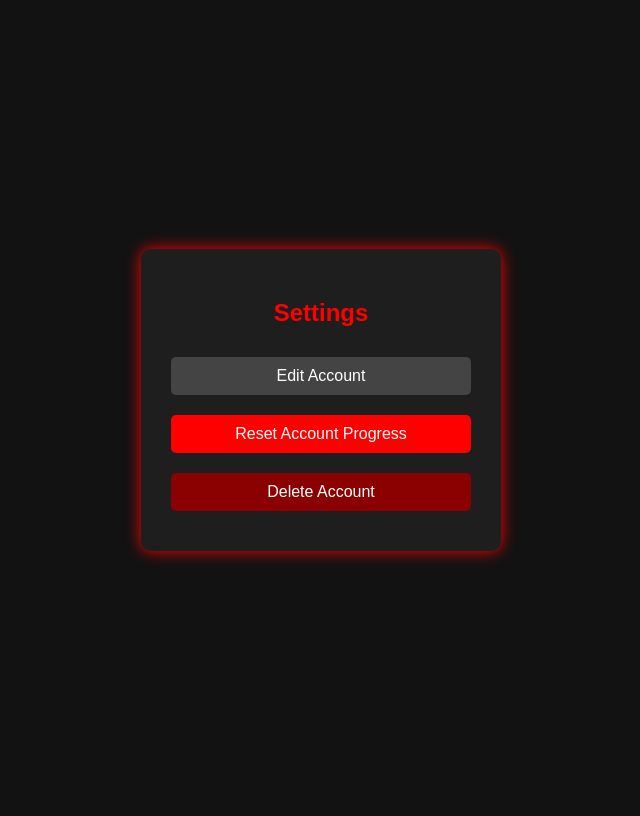
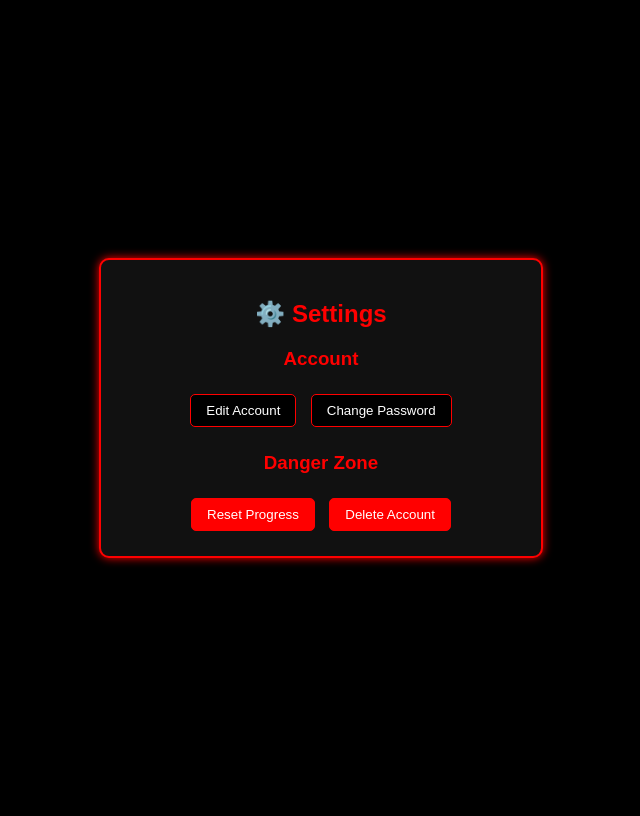
Before and after one commit to IHac-er/SE_LAB_PROJECT, a Flask app: page /settings in a window 1280 px wide. Shown: the whole page, without its empty margins (319-959 px from the left). Before the commit the page ends 563 px from the top, so only its background shows below. Run offline with Flask 3, Linux system fonts and the light colour scheme; the visitor is signed in with stand-in values (Sample User, id 1).

Commit message:
settings.html has been updated

```diff
--- a/app.py
+++ b/app.py
@@ -24,7 +24,4 @@ def ER404():
     return render_template('404.html')
 
 if __name__ == "__main__":
-    url = "http://127.0.0.1:5000/"
-    os.system(f'start chrome "{url}"')
-
     app.run(host="0.0.0.0", port=5000, debug=True)
--- a/routes/auth.py
+++ b/routes/auth.py
@@ -21,7 +21,7 @@ def register_user():
     password = request.form['password']
 
     if "codeodyssey" in email:
-        return "Invalid Email. Try Again"
+        return jsonify(success=False, message="Invalid Email. Try Again!")
 
     try:
         db = get_db_connection()
@@ -65,7 +65,7 @@ def login_user():
             session['email'] = user[1]
             return redirect("/admin_login")
         else:
-            return "Invalid Credentials. Try Again."
+            return jsonify(success=False, message="Invalid Credentials. Try Again!")
 
     else:
         query = "SELECT * FROM users WHERE email = %s AND password = %s"
@@ -78,7 +78,7 @@ def login_user():
             session['name'] = user[0]
             session['email'] = user[1]
         else:
-            return "Invalid Credentials. Try Again."
+            return jsonify(success=False, message="Invalid Credentials. Try Again!")
 
         query = "SELECT * FROM user_details WHERE email = %s"
 
--- a/routes/dashboard.py
+++ b/routes/dashboard.py
@@ -68,7 +68,7 @@ def reset_progress():
     try:
         reset_query = """
             UPDATE user_details
-            SET bio = '', xp = 0, user_rank = 'bronze', badges = 0, day_streak = 0
+            SET xp = 0, user_rank = 'bronze', badges = 0, day_streak = 0
             WHERE email = %s
         """
         cursor.execute(reset_query, (email,))
@@ -114,3 +114,39 @@ def delete_account():
     finally:
         cursor.close()
         db.close()
+
+@dashboard_bp.route('/change-password', methods=['POST'])
+def change_password():
+    email = session.get('email')
+    if not email:
+        return jsonify({"success": False, "message": "Unauthorized"}), 401
+
+    data = request.get_json()
+    new_password = data.get("newPassword")
+    old_password = data.get("oldPassword")
+
+    db = get_db_connection()
+    cursor = db.cursor()
+
+    try:
+        cursor.execute("select password from users where email = %s",(email,))
+        user = cursor.fetchone()
+
+        if user[0] != old_password:
+            return jsonify({"success": False, "message": "Old Password Incorrect!"})
+
+        query = "update users set password = %s where email = %s"
+        values = (new_password, email)
+
+        cursor.execute(query, values)
+        db.commit()
+
+        return jsonify({"success": True, "message": "Password Changed Successfully!"}), 200
+
+    except mysql.connector.Error as err:
+        print(f"Error changing password: {err}")
+        return jsonify({"success": False, "message": "Database Error!"}), 401
+
+    finally:
+        cursor.close()
+        db.close()
--- a/static/css/dashboard/settings_style.css
+++ b/static/css/dashboard/settings_style.css
@@ -1,54 +1,129 @@
+/* General Page Styling */
 body {
-    background-color: #121212;
+    background-color: black;
     color: white;
     font-family: Arial, sans-serif;
     display: flex;
     justify-content: center;
     align-items: center;
     height: 100vh;
-    margin: 0;
 }
 
 .settings-container {
-    background-color: #1e1e1e;
-    padding: 30px;
+    background-color: #111;
+    padding: 20px;
+    border: 2px solid red;
     border-radius: 10px;
-    box-shadow: 0 0 15px red;
     text-align: center;
-    width: 300px;
+    box-shadow: 0 0 10px red;
+    width: 400px;
 }
 
-h2 {
+h2, h3 {
     color: red;
-    margin-bottom: 20px;
+}
+
+.section {
+    margin-top: 20px;
 }
 
 button {
-    width: 100%;
-    padding: 10px;
-    margin: 10px 0;
-    border: none;
+    background-color: black;
+    color: white;
+    border: 1px solid red;
+    padding: 8px 15px;
+    cursor: pointer;
     border-radius: 5px;
-    font-size: 1em;
-    cursor: pointer;
     transition: 0.3s;
+    margin: 5px;
 }
 
 button:hover {
-    opacity: 0.8;
+    background-color: red;
+    box-shadow: 0 0 8px red;
 }
 
-#edit-account {
-    background-color: #444;
-    color: white;
-}
-
-#reset-progress {
+.danger {
     background-color: red;
     color: white;
 }
 
-#delete-account {
+.danger:hover {
     background-color: darkred;
+}
+
+/* Change Password Modal */
+.modal {
+    display: none;
+    position: fixed;
+    left: 0;
+    top: 0;
+    width: 100%;
+    height: 100%;
+    background-color: rgba(0, 0, 0, 0.8);
+    justify-content: center;
+    align-items: center;
+}
+
+.modal-content {
+    background-color: #222;
+    padding: 20px;
+    width: 350px;
+    border: 2px solid red;
+    border-radius: 10px;
+    text-align: center;
+    box-shadow: 0 0 10px red;
+}
+
+.modal-content h3 {
+    color: red;
+    margin-bottom: 15px;
+}
+
+.modal-content label {
+    display: block;
+    text-align: left;
     color: white;
+    margin-bottom: 5px;
+    font-size: 14px;
 }
+
+.modal-content input {
+    width: 100%;
+    padding: 8px;
+    margin-bottom: 15px;
+    background-color: black;
+    border: 1px solid red;
+    color: white;
+    border-radius: 5px;
+    outline: none;
+}
+
+.modal-btn-container {
+    display: flex;
+    justify-content: space-between;
+}
+
+.modal-btn {
+    background-color: red;
+    color: white;
+    border: none;
+    padding: 8px 15px;
+    cursor: pointer;
+    border-radius: 5px;
+    transition: 0.3s;
+    width: 48%;
+}
+
+.modal-btn:hover {
+    background-color: darkred;
+    box-shadow: 0 0 8px red;
+}
+
+.close-btn {
+    background-color: gray;
+}
+
+.close-btn:hover {
+    background-color: darkgray;
+}
--- a/static/js/dashboard/settings_script.js
+++ b/static/js/dashboard/settings_script.js
@@ -34,7 +34,7 @@ function deleteAccount() {
         }).then(response => {
             if (response.ok) {
                 alert('Account deleted successfully!');
-                window.location.href = '/';  // Redirect to homepage after deletion
+                window.location.href = '/login';  // Redirect to homepage after deletion
             } else {
                 alert('Failed to delete account.');
             }
@@ -44,3 +44,44 @@ function deleteAccount() {
         });
     }
 }
+
+// Open Change Password Modal
+function openChangePassword() {
+    document.getElementById('passwordModal').style.display = 'flex';
+}
+
+// Close Change Password Modal
+function closeChangePassword() {
+    document.getElementById('passwordModal').style.display = 'none';
+}
+
+// Handle Password Change
+function changePassword() {
+    const oldPassword = document.getElementById("oldPassword").value;
+    const newPassword = document.getElementById("newPassword").value;
+    const confirmPassword = document.getElementById("confirmPassword").value;
+
+    if (newPassword !== confirmPassword) {
+        alert("New passwords do not match.");
+        return;
+    }
+
+    if (newPassword === oldPassword) {
+        alert("New password cannot be the same as old password!");
+        return;
+    }
+
+    fetch("/change-password", {
+        method: "POST",
+        body: JSON.stringify({ oldPassword, newPassword }),
+        headers: { "Content-Type": "application/json" }
+    })
+    .then(response => response.json())
+    .then(data => {
+        alert(data.message);
+        if (data.success) {
+            closeChangePassword();
+        }
+    })
+    .catch(error => console.error("Error:", error));
+}
--- a/templates/dashboard/settings.html
+++ b/templates/dashboard/settings.html
@@ -8,11 +8,42 @@
 </head>
 <body>
     <div class="settings-container">
-        <h2>Settings</h2>
-        <button id="edit-account" onclick="editAccount()">Edit Account</button>
-        <button id="reset-progress" onclick="resetProgress()">Reset Account Progress</button>
-        <button id="delete-account" class="danger" onclick="deleteAccount()">Delete Account</button>
+        <h2>⚙️ Settings</h2>
+
+        <div class="section">
+            <h3>Account</h3>
+            <button onclick="editAccount()">Edit Account</button>
+            <button onclick="openChangePassword()">Change Password</button>
+        </div>
+
+        <div class="section">
+            <h3>Danger Zone</h3>
+            <button class="danger" onclick="resetProgress()">Reset Progress</button>
+            <button class="danger" onclick="deleteAccount()">Delete Account</button>
+        </div>
     </div>
+
+    <!-- Change Password Modal -->
+    <div id="passwordModal" class="modal">
+        <div class="modal-content">
+            <h3>Change Password</h3>
+
+            <label for="oldPassword">Old Password</label>
+            <input type="password" id="oldPassword">
+
+            <label for="newPassword">New Password</label>
+            <input type="password" id="newPassword">
+
+            <label for="confirmPassword">Confirm Password</label>
+            <input type="password" id="confirmPassword">
+
+            <div class="modal-btn-container">
+                <button class="modal-btn" onclick="changePassword()">Submit</button>
+                <button class="modal-btn close-btn" onclick="closeChangePassword()">Cancel</button>
+            </div>
+        </div>
+    </div>
+
 
     <script src="{{ url_for('static', filename='js/dashboard/settings_script.js') }}"></script>
 </body>
--- a/templates/login.html
+++ b/templates/login.html
@@ -63,6 +63,7 @@
 				<h1>Sign in</h1>
 				<input type="email" name="email" placeholder="Email" required />
 				<input type="password" name="password" placeholder="Password" required />
+				<div id="error-message" style="color: red; margin-bottom: 10px; display: none;"></div>
 				<button type="submit">Sign In</button>
 			</form>
 		</div>
```
Also changed, not shown: static/js/login_script.js (+27 -0 lines), static/css/login_style.css (line endings or trailing spaces).
